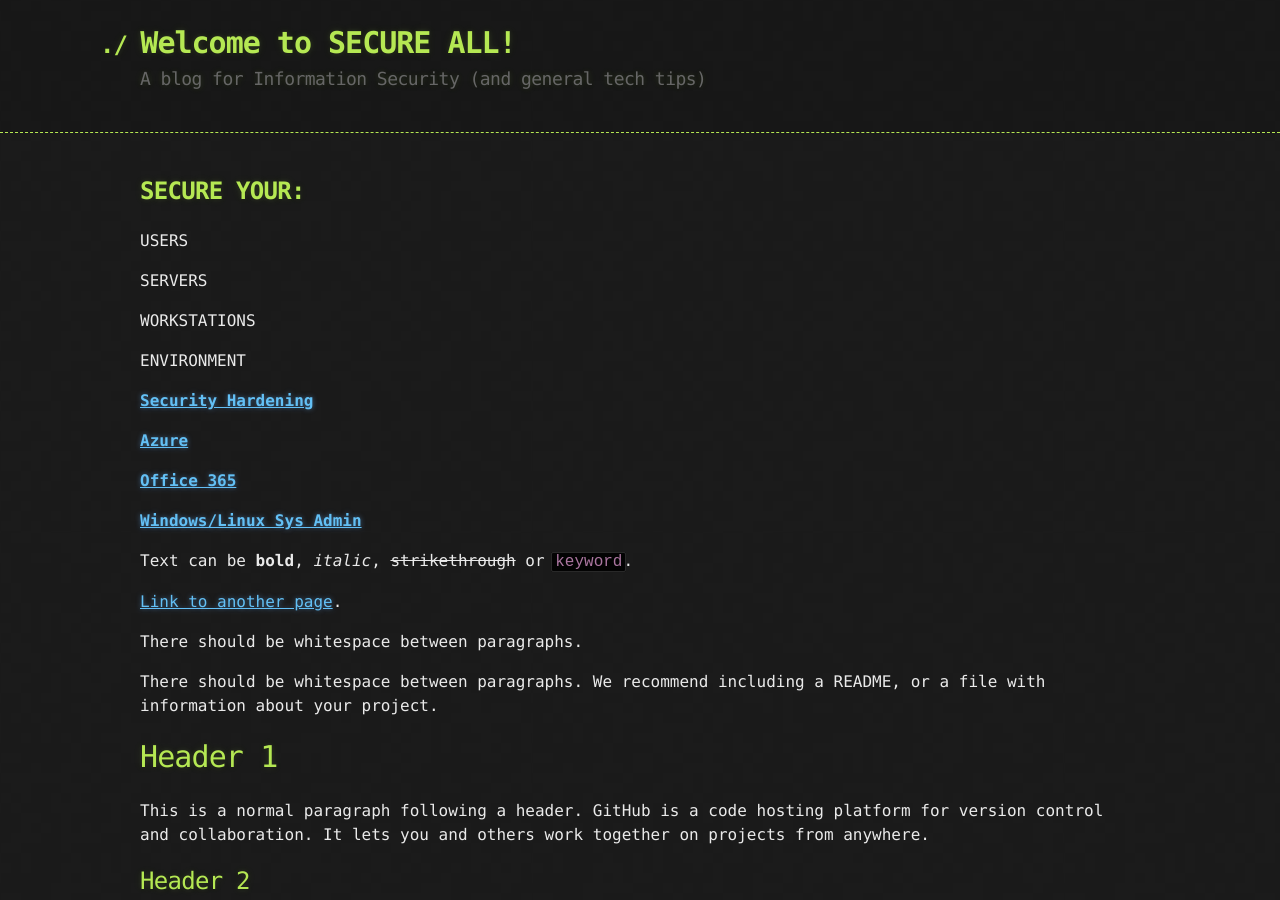
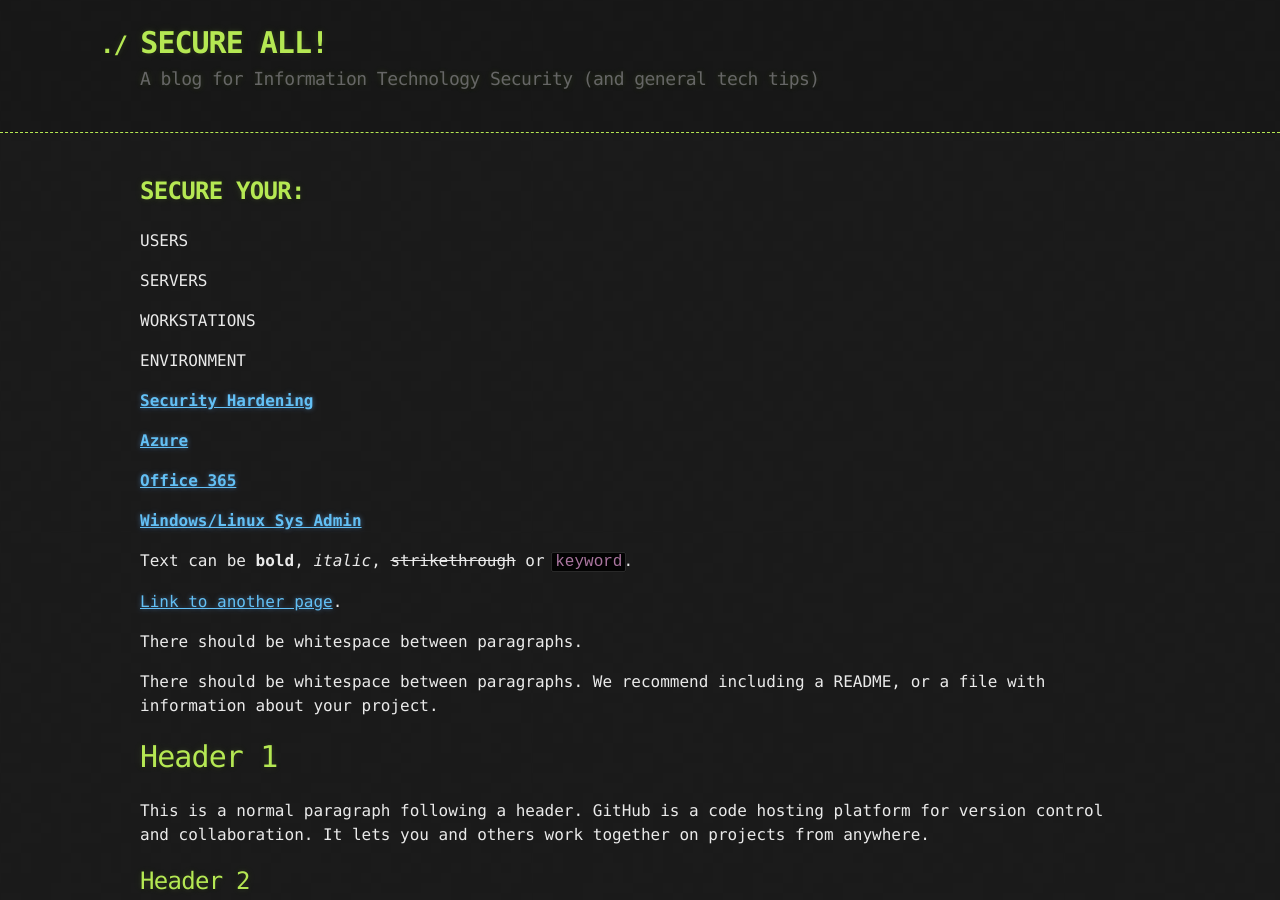
Before and after one commit to shnlnryn/blog, a Jekyll site: the page built from index.md, in a window 1280 px wide and 900 px high. Built offline with Jekyll 4.4.1, drawn with Linux system fonts in a browser that asks for light colours; our own code applies the rules of GitHub Pages for plain Markdown files.

Commit message:
Update _config.yml

```diff
--- a/_config.yml
+++ b/_config.yml
@@ -1,5 +1,5 @@
-title: Welcome to SECURE ALL!
-description: A blog for Information Security (and general tech tips)
+title: SECURE ALL!
+description: A blog for Information Technology Security (and general tech tips)
 show_downloads: false
 google_analytics:
 theme: jekyll-theme-hacker
```
